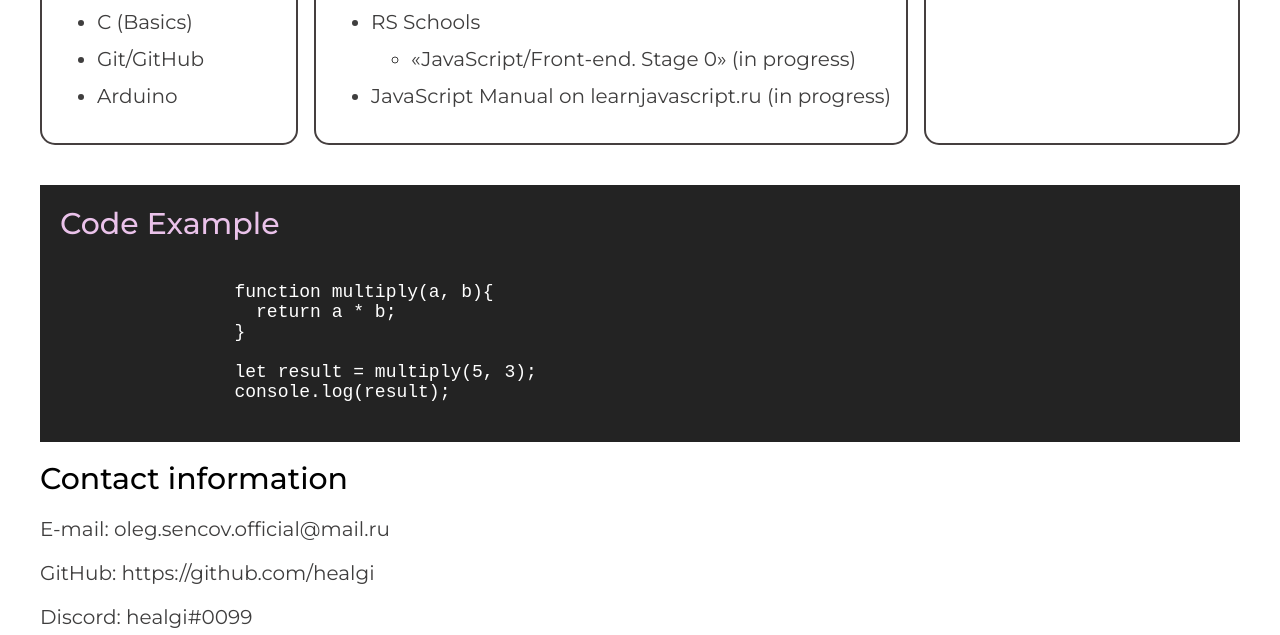
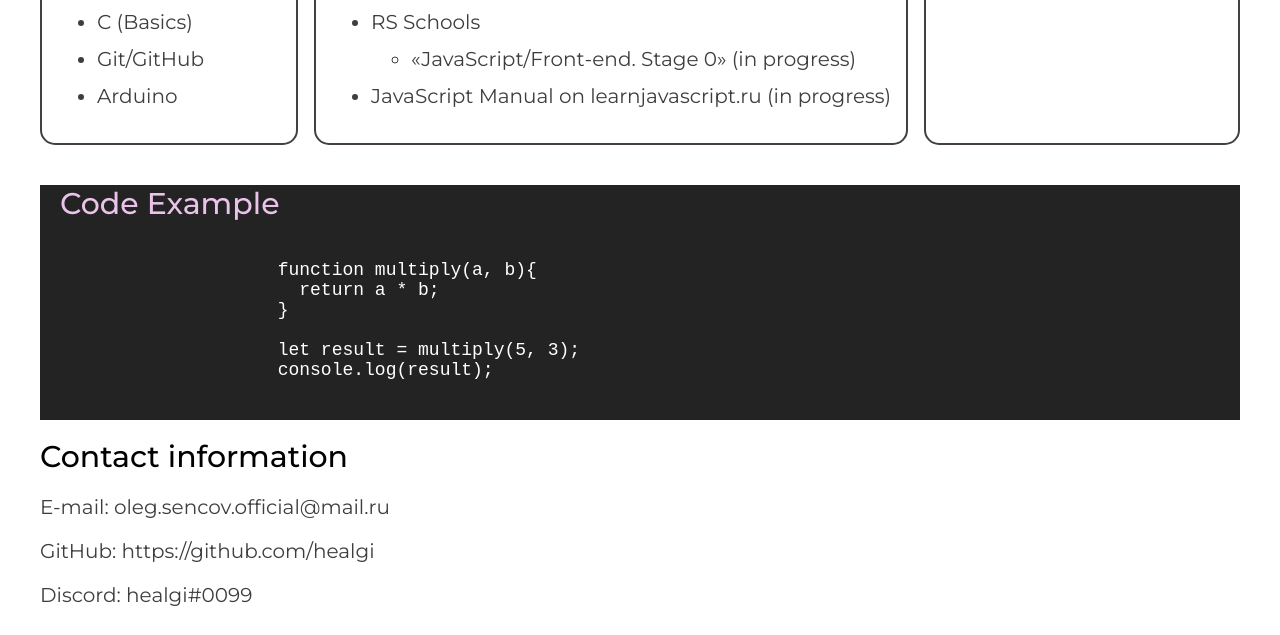
Before and after one commit to healgi/rsschool-cv, a plain HTML site: page index.html in a window 1280 px wide. Shown: the part 1122-1757 px from the top of the page. Drawn offline with Linux system fonts and the light colour scheme.

Commit message:
update: change index.html

```diff
--- a/index.html
+++ b/index.html
@@ -115,8 +115,9 @@
                 </div>
             </div>  <!-- main__info -->
 
-            <pre class="main__pre">
+             <div class="main__pre">
                 <h2>Code Example</h2>
+                <pre>
                     <code>
                       function multiply(a, b){
                         return a * b;
@@ -126,6 +127,7 @@
                       console.log(result);
                     </code>
                 </pre>
+            </div>
 
             <div class="main__contact" id="contact">
 
```
Lines whose indentation alone changed are shown as unchanged.
